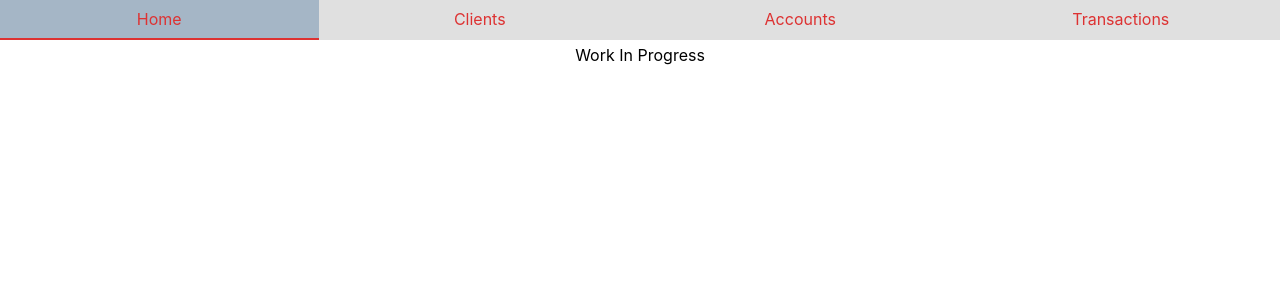
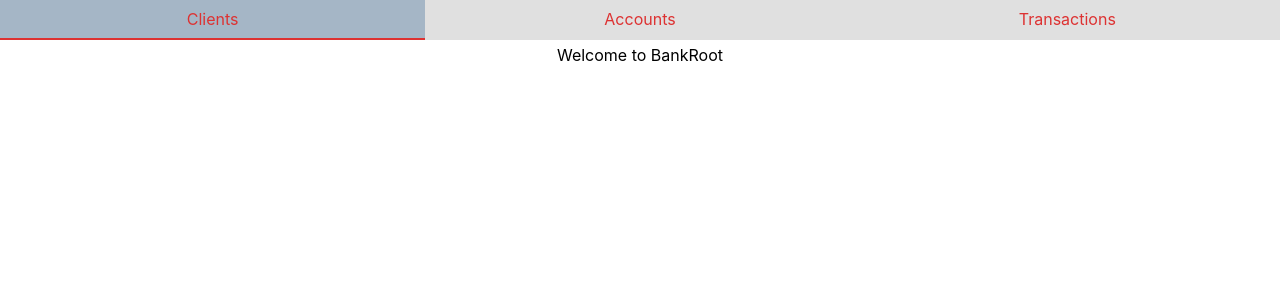
Before and after one commit to Simplon-hdf/Bank_Root, a React (Create React App) app in the folder frontend/: page / in a window 1280 px wide. Shown: the top 300 px of the page. Built offline with nearby package versions, Linux system fonts and the light colour scheme.

Commit message:
small modifications

```diff
--- a/frontend/src/Utilities/methods.ts
+++ b/frontend/src/Utilities/methods.ts
@@ -11,7 +11,7 @@ export function formatDate(date: Date) {
 
 export function getNavLinks() {
 	return [
-		{page: "Home", path: "/"},
+		// {page: "Home", path: "/"},
 		{page: "Clients", path: "/clients"},
 		{page: "Accounts", path: "/accounts"},
 		{page: "Transactions", path: "/transactions"},
--- a/frontend/src/components/Home/Home.tsx
+++ b/frontend/src/components/Home/Home.tsx
@@ -1,5 +1,5 @@
 import React from "react";
 
 export default function Home() {
-	return <section>Work In Progress</section>;
+	return <section>Welcome to BankRoot</section>;
 }
```
Also changed, not shown: 1 other file (tests, documents, lock files or other folders).
